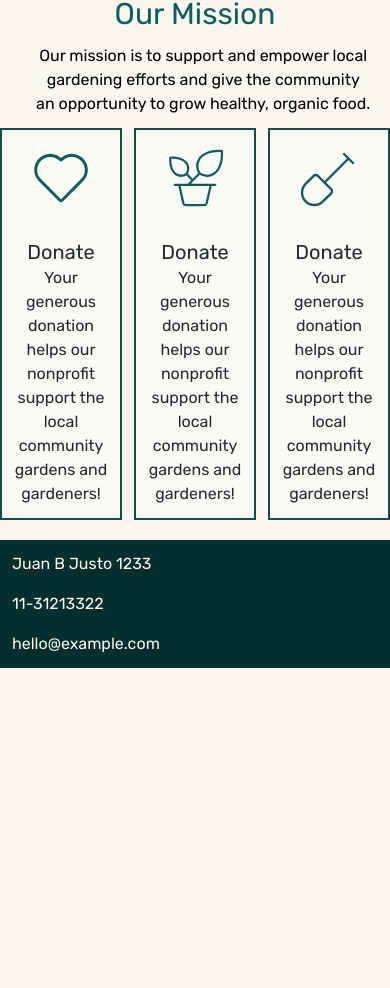
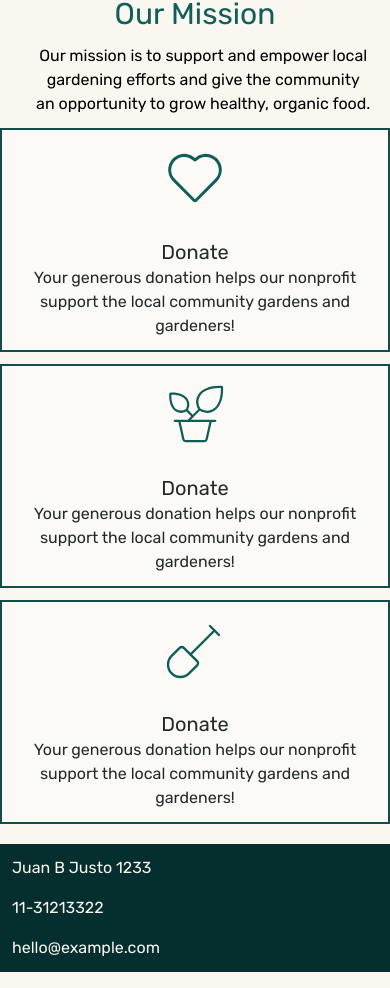
Before and after one commit to ivanFlor3s/greenworld, a Next.js app: page / in a window 390 px wide. Shown: the part 775-1763 px from the top of the page. Before the commit the page ends 1459 px from the top, so only its background shows below. Built offline with nearby package versions, Linux system fonts and the light colour scheme.

Commit message:
column on mobile

```diff
--- a/src/components/OurMission.tsx
+++ b/src/components/OurMission.tsx
@@ -9,7 +9,7 @@
             <div>
                 <p className=" text-balance w-[40ch] mx-auto">Our mission is to support and empower local gardening efforts and give the community an opportunity to grow healthy, organic food.</p>
             </div>
-            <div className="flex flex-row gap-3">
+            <div className="flex flex-col md:flex-row gap-3">
                 <div className="text-center border-2 border-teal-900 bg-background-200 text-text p-3">
                     <CiHeart className="mx-auto text-7xl mb-6 text-teal-800" />
                     <h3 className="text-xl">Donate</h3>
```
